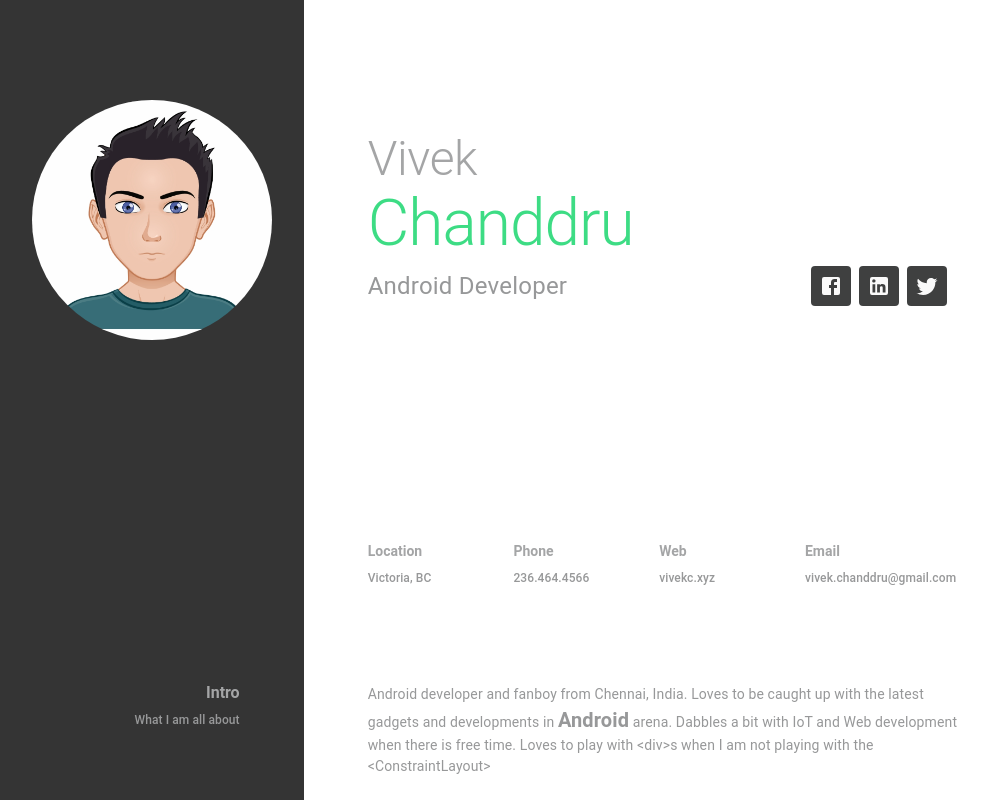
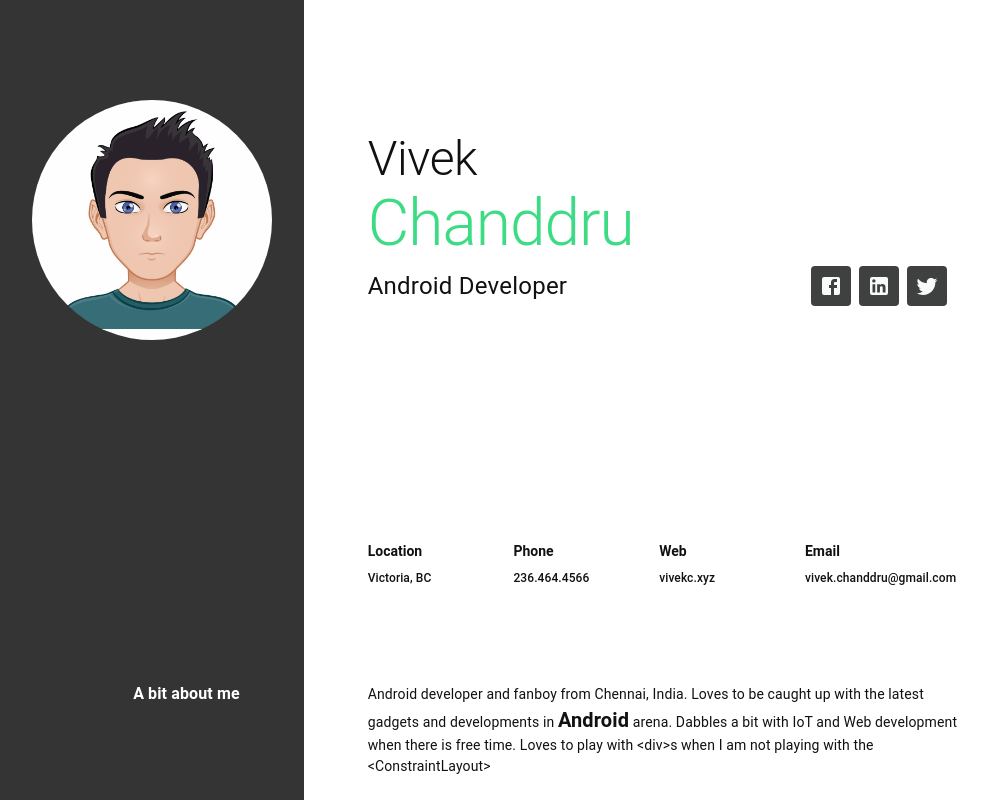
Before and after one commit to vivek1794/vivek-portfolio, a React (Create React App) app: page / in a window 1280 px wide. Shown: the part 180-980 px from the top of the page, without its empty margins (123-1111 px from the left). Built offline with nearby package versions, Linux system fonts and the light colour scheme.

Commit message:
modify the colours to a bit darker version

```diff
--- a/src/components/common/section.js
+++ b/src/components/common/section.js
@@ -53,7 +53,7 @@ const Section = ({
   return (
     <Grid container className={classes.container}>
       <Grid item xs={12} lg={4} className={classNames(classes.content, classes.sectionContainer)}>
-        <Typography variant="h3" className={classes.align}>{title}</Typography>
+        <Typography variant="h4" className={classes.align}>{title}</Typography>
         <Typography variant="h6" className={classes.align}>{subtitle}</Typography>
       </Grid>
       <Grid item xs={12} lg={8} className={classNames(
--- a/src/components/info/contact-info.js
+++ b/src/components/info/contact-info.js
@@ -19,6 +19,7 @@ const useStyles = makeStyles(theme => ({
     cursor: 'pointer',
   },
   info: {
+    color: theme.palette.text.main,
     '&:hover': {
       color: theme.palette.green.main
     }
--- a/src/components/print/print-page.js
+++ b/src/components/print/print-page.js
@@ -1,4 +1,5 @@
 import React from 'react';
+import classNames from 'classnames';
 import {
   Grid,
   Typography,
@@ -55,6 +56,10 @@ const useStyles = makeStyles(theme => ({
   chip: {
     margin: '8px 8px 8px 0',
     height: 24
+  },
+  h6text: {
+    color: theme.palette.text.main,
+    fontSize: '12px'
   }
 }));
 
@@ -86,19 +91,19 @@ const PrintPage = () => {
             <Grid item container direction="column" className={classes.section}>
               <Grid item>
                 <Typography variant="h5">Address</Typography>
-                <Typography variant="h6" className={classes.noSpace}>{location.displayName}</Typography>
+                <Typography variant="h6" className={classNames(classes.noSpace,classes.h6text)}>{location.displayName}</Typography>
               </Grid>
               <Grid item>
                 <Typography variant="h5">Phone</Typography>
-                <Typography variant="h6" className={classes.noSpace}>{phone.displayName}</Typography>
+                <Typography variant="h6" className={classNames(classes.noSpace,classes.h6text)}>{phone.displayName}</Typography>
               </Grid>
               <Grid item>
                 <Typography variant="h5">Email</Typography>
-                <Typography variant="h6" className={classes.noSpace}>{email.value}</Typography>
+                <Typography variant="h6" className={classNames(classes.noSpace,classes.h6text)}>{email.value}</Typography>
               </Grid>
               <Grid item>
                 <Typography variant="h5">Website</Typography>
-                <Typography variant="h6" className={classes.noSpace}>{website.displayName}</Typography>
+                <Typography variant="h6" className={classNames(classes.noSpace,classes.h6text)}>{website.displayName}</Typography>
               </Grid>
             </Grid>
           </Grid>
@@ -118,8 +123,8 @@ const PrintPage = () => {
               return (
               <Grid item key={title} className={classes.section}>
                 <Typography variant="h5">{subtitle}</Typography>
-                <Typography variant="h6" className={classes.noSpace}>{title}, {caption}</Typography>
-                <Typography variant="h6" className={classes.noSpace}>{duration}</Typography>
+                <Typography variant="h6" className={classNames(classes.noSpace,classes.h6text)}>{title}, {caption}</Typography>
+                <Typography variant="h6" className={classNames(classes.noSpace,classes.h6text)}>{duration}</Typography>
               </Grid>
               );
             })}
@@ -138,9 +143,9 @@ const PrintPage = () => {
                   <Grid item key={title} className={classes.section}>
                     <Grid item container justify="space-between">
                       <Typography variant="h5">{subtitle}</Typography>
-                      <Typography variant="h6" className={classes.noSpace}>{duration}</Typography>
+                      <Typography variant="h6" className={classNames(classes.noSpace,classes.h6text)}>{duration}</Typography>
                     </Grid>
-                    <Typography variant="h6" className={classes.noSpace}>{title}, {caption}</Typography>
+                    <Typography variant="h6" className={classNames(classes.noSpace,classes.h6text)}>{title}, {caption}</Typography>
                     <Typography variant="body1">{shortContent}</Typography>
                   </Grid>
                 );
--- a/src/helpers/information.js
+++ b/src/helpers/information.js
@@ -43,8 +43,8 @@ export const socialLinksInfo = {
 };
 
 export const aboutMeInfo = {
-  title: 'Intro',
-  subtitle: 'What I am all about',
+  title: 'A bit about me',
+  subtitle: '',
   content: (
     <>
       {'Android developer and fanboy from Chennai, India. Loves to be caught \
--- a/src/theme/theme.js
+++ b/src/theme/theme.js
@@ -14,8 +14,9 @@ const COLORS = {
     main: '#3DDC84'
   },
   text: {
-    main: '#A4A5A6',
-    secondary: '#979899'
+    main: '#111111',
+    secondary: '#111111',
+    sectionTitle:'#FFFFFF'
   }
 };
 
@@ -39,13 +40,18 @@ export const theme = createMuiTheme({
       fontWeight: 600,
       fontSize: '16px',
     },
+    h4: {
+      color: COLORS.text.sectionTitle,
+      fontWeight: 600,
+      fontSize: '16px',
+    },
     h5: {
       color: COLORS.text.main,
       fontWeight: 600,
       fontSize: '14px',
     },
     h6: {
-      color: COLORS.text.secondary,
+      color: COLORS.text.sectionTitle,
       fontSize: '12px',
       marginTop: '8px'
     },
```
